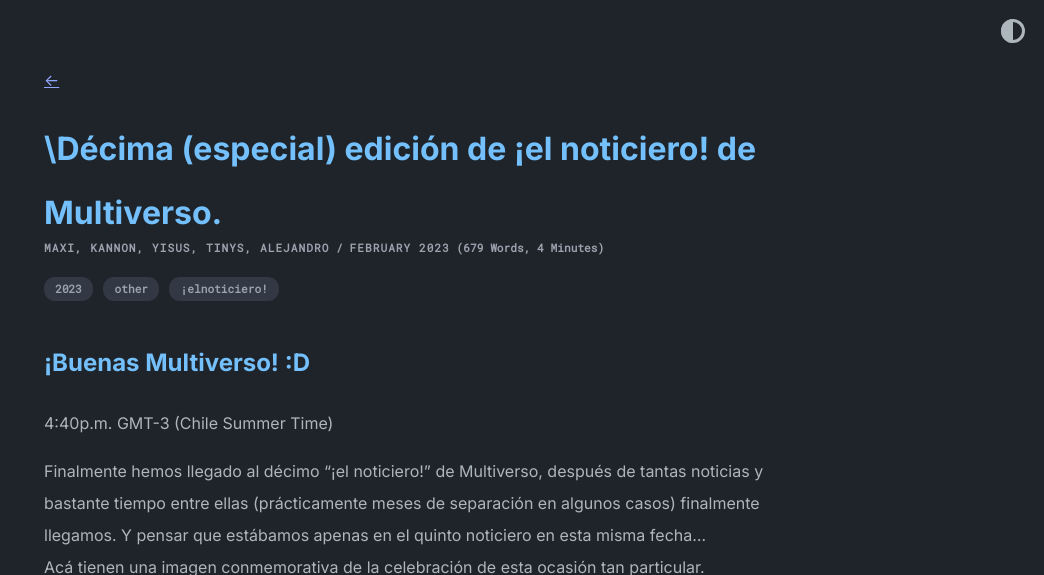
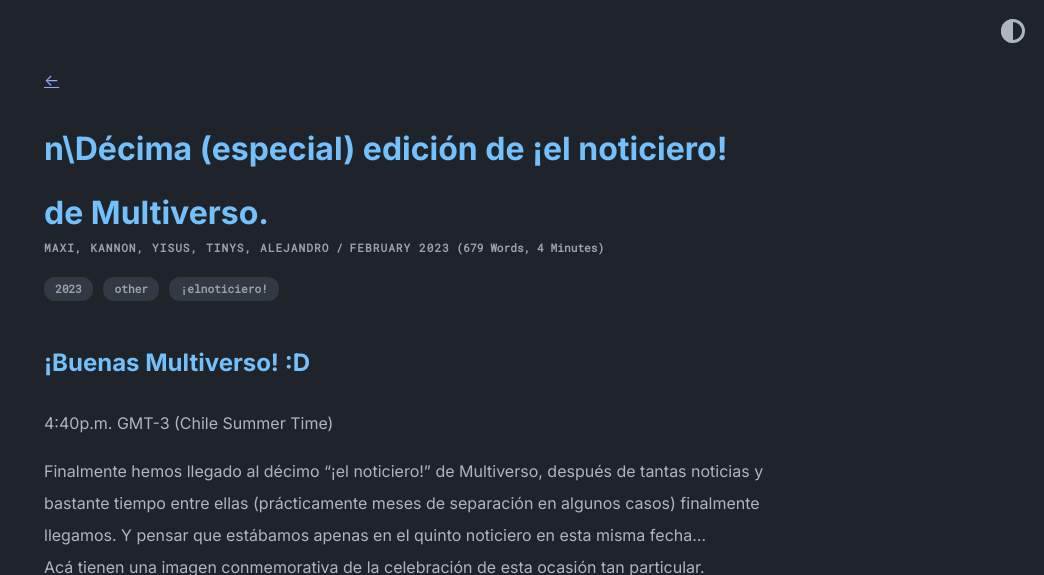
Before and after one commit to fixmyblock/noticiero, a Jekyll site: the page built from _posts/2023-02-14-décima-y-especial-edición-de-elnoticiero-de-multiverso.md, in a window 1280 px wide and 900 px high, cut to the strip 0-575 px from the top of the window. Shown: the whole strip, without its empty margins (236-1280 px from the left). Built offline with Jekyll 4.4.1, drawn with Linux system fonts in a browser that asks for light colours.

```diff
--- a/_posts/2023-02-14-décima-y-especial-edición-de-elnoticiero-de-multiverso.md
+++ b/_posts/2023-02-14-décima-y-especial-edición-de-elnoticiero-de-multiverso.md
@@ -1,6 +1,6 @@
 ---
 layout: post
-title: \Décima (especial) edición de ¡el noticiero! de Multiverso.
+title: n\Décima (especial) edición de ¡el noticiero! de Multiverso.
 author: Maxi, Kannon, Yisus, Tinys, Alejandro
 tags: [2023, other, ¡elnoticiero!]
 
```
